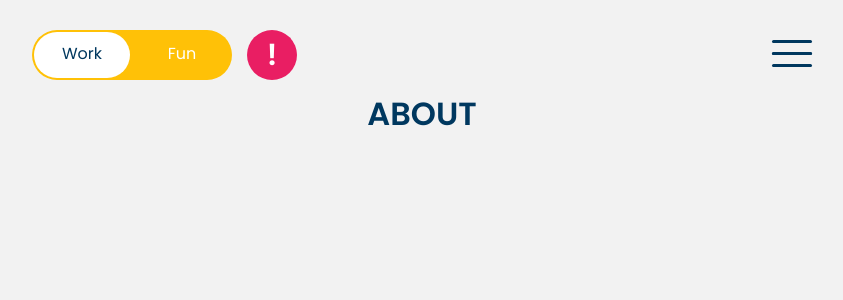
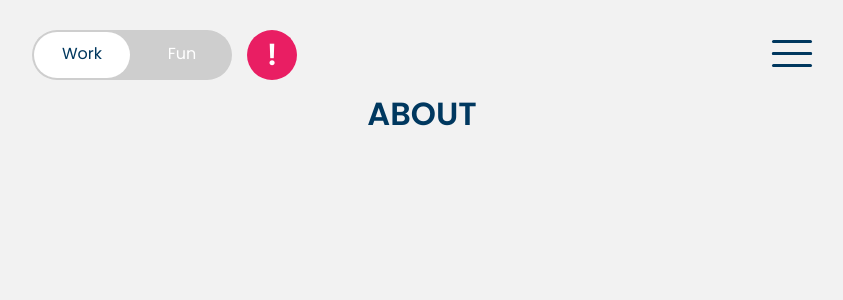
Before and after one commit to jamesmwu/Personal-Website, a React (Create React App) app: page /about in a window 1280 px wide. Shown: the top 300 px of the page, without its empty margins (218-1061 px from the left). Built offline with nearby package versions, Linux system fonts and the light colour scheme.

Commit message:
Grayed out switches container when on about page

```diff
--- a/src/components/NavBar.js
+++ b/src/components/NavBar.js
@@ -1,11 +1,12 @@
 import React, { useState } from 'react';
-import { Link } from 'react-router-dom';
+import { Link, useLocation } from 'react-router-dom';
 import { ToastContainer, toast } from 'react-toastify';
 import { funFacts } from '../data/info';
 import 'react-toastify/dist/ReactToastify.css';
 import '../styles/NavBar.css';
 
 function NavBar({ toggle, setToggle }) {
+	const location = useLocation();
 	const customBackgroundClass = 'custom-toast-background';
 	const customProgressBarClass = 'custom-progress-bar';
 	const customSpacingClass = 'custom-toast-spacing';
@@ -37,7 +38,11 @@ function NavBar({ toggle, setToggle }) {
 		<div className='navAnchor'>
 			<div className='navigation'>
 				<div className='interactive'>
-					<div className='switches-container'>
+					<div
+						className={`switches-container ${
+							location.pathname === '/about' ? 'switches-container-grayed' : ''
+						}`}
+					>
 						<input
 							type='radio'
 							id='switchWork'
--- a/src/data/info.js
+++ b/src/data/info.js
@@ -56,21 +56,24 @@ export const projects = [
 	{
 		title: 'ACM Hack Website',
 		role: 'Hack Dev Team',
-		orgDescription: 'hack desc',
+		orgDescription:
+			'The offical website for UCLA ACM Hack, with information about our mission, team, and current/past events.',
 		description: '',
 		website: 'https://hack.uclaacm.com/'
 	},
 	{
 		title: 'Bruin Odyssey',
 		role: 'Hack Dev Team',
-		orgDescription: 'bruin odyssey desc',
+		orgDescription:
+			'A UCLA-wide coding puzzle series that ran throughout Fall 2022, with 100+ participants.',
 		description: '',
 		website: 'https://bruinodyssey.uclaacm.com/'
 	},
 	{
 		title: 'Autonomous Rover "Jimmy"',
 		role: 'ENGR 96A Project',
-		orgDescription: 'Jimmy desc',
+		orgDescription:
+			'Self-driving rover that can navigate a maze and avoid obstacles, built with Arduino.',
 		description: '',
 		website:
 			'https://drive.google.com/file/d/1xpaB1gpdHcrj2WzBDVi211XRWmGpyxal/view'
@@ -78,7 +81,8 @@ export const projects = [
 	{
 		title: 'Taigi',
 		role: 'Congressional App Challenge',
-		orgDescription: 'taigi desc',
+		orgDescription:
+			'A currently published mobile app for easy translation between English and Taiwanese, with 500+ downloads as of August 2023.',
 		description: '',
 		website:
 			'https://play.google.com/store/apps/details?id=com.taigipog.taiwaneseappv1&hl=en_US&gl=US'
--- a/src/pages/Home.js
+++ b/src/pages/Home.js
@@ -84,6 +84,9 @@ function Fun({ fadeIn }) {
 					);
 				})}
 			</div>
+			<div className='end'>
+				<EndCard />
+			</div>
 		</div>
 	);
 }
--- a/src/styles/navBar.css
+++ b/src/styles/navBar.css
@@ -197,7 +197,22 @@
 	transition: var(--speed) ease;
 }
 
+.switches-container-grayed {
+	background: var(--gray);
+	width: 200px;
+	position: relative;
+	display: flex;
+	padding: 0;
+	line-height: 3rem;
+	border-radius: 3rem;
+	transition: var(--speed) ease;
+}
+
 .switches-container:hover {
+	transform: scale(1.05);
+}
+
+.switches-container-grayed:hover {
 	transform: scale(1.05);
 }
 
```
